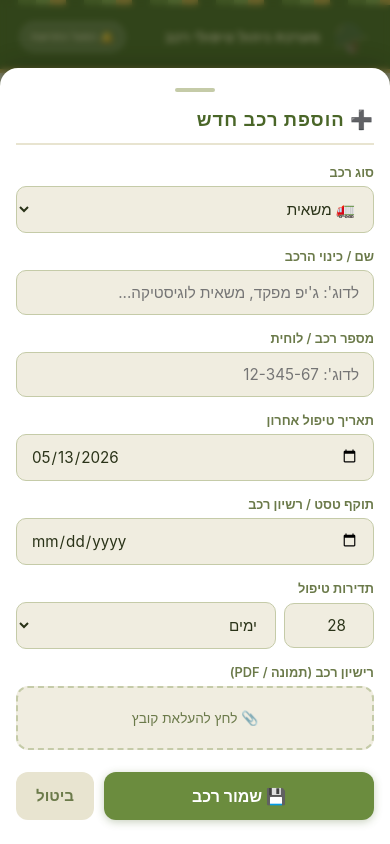
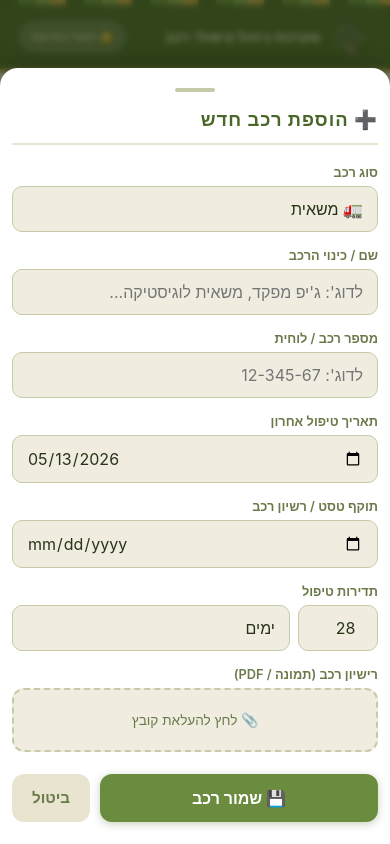
Before and after one commit to levisagi/vehicle-maintenance, a plain HTML site: page index.html in a window 390 px wide. Both pictures are taken after a click on the button "+ הוסף רכב". Drawn offline with Linux system fonts and the light colour scheme.

Commit message:
Fix modal overflow on mobile — safe-area padding, constrain inputs, prevent iOS zoom

```diff
--- a/index.html
+++ b/index.html
@@ -317,16 +317,22 @@
       align-items: flex-end;
       justify-content: center;
       padding: 0;
+      overflow: hidden;
     }
     .modal-overlay.open { display: flex; }
     .modal {
       background: var(--bg2);
       border-radius: 20px 20px 0 0;
-      padding: 24px 20px 32px;
+      padding: 20px
+              max(16px, env(safe-area-inset-right))
+              max(28px, env(safe-area-inset-bottom))
+              max(16px, env(safe-area-inset-left));
       width: 100%;
-      max-width: 520px;
+      max-width: 100vw;
       max-height: 92vh;
       overflow-y: auto;
+      overflow-x: hidden;
+      box-sizing: border-box;
       box-shadow: 0 -4px 24px rgba(0,0,0,0.2);
       animation: slideUp 0.3s ease;
     }
@@ -358,6 +364,8 @@
     }
     .form-group input, .form-group select {
       width: 100%;
+      max-width: 100%;
+      box-sizing: border-box;
       background: var(--bg);
       border: 1.5px solid var(--border);
       color: var(--text);
@@ -367,6 +375,8 @@
       font-size: 0.95rem;
       direction: rtl;
       transition: border-color 0.2s;
+      -webkit-appearance: none;
+      appearance: none;
     }
     .form-group input:focus, .form-group select:focus {
       outline: none;
@@ -568,7 +578,8 @@
       .info-row          { font-size: 0.8rem; }
       .history-list      { margin: 4px 12px 10px; }
       .license-preview   { margin: 0 12px 10px; }
-      .modal             { padding: 20px 16px 30px; border-radius: 18px 18px 0 0; }
+      .modal             { padding: 20px 12px max(30px, env(safe-area-inset-bottom)) 12px; border-radius: 18px 18px 0 0; }
+      .form-group input, .form-group select { font-size: 16px; }
       .section-header h2 { font-size: 0.9rem; }
       #add-btn           { font-size: 0.85rem; padding: 10px 16px; }
     }
@@ -661,10 +672,10 @@
     </div>
     <div class="form-group">
       <label>תדירות טיפול</label>
-      <div style="display:flex;gap:8px;align-items:center">
+      <div style="display:flex;gap:8px;align-items:center;width:100%">
         <input type="number" id="f-interval-val" min="1" max="365" value="28"
-               style="width:90px;flex-shrink:0;text-align:center">
-        <select id="f-interval-unit" style="flex:1">
+               style="width:80px;min-width:0;flex-shrink:0;text-align:center">
+        <select id="f-interval-unit" style="flex:1;min-width:0">
           <option value="days">ימים</option>
           <option value="weeks">שבועות</option>
         </select>
```
